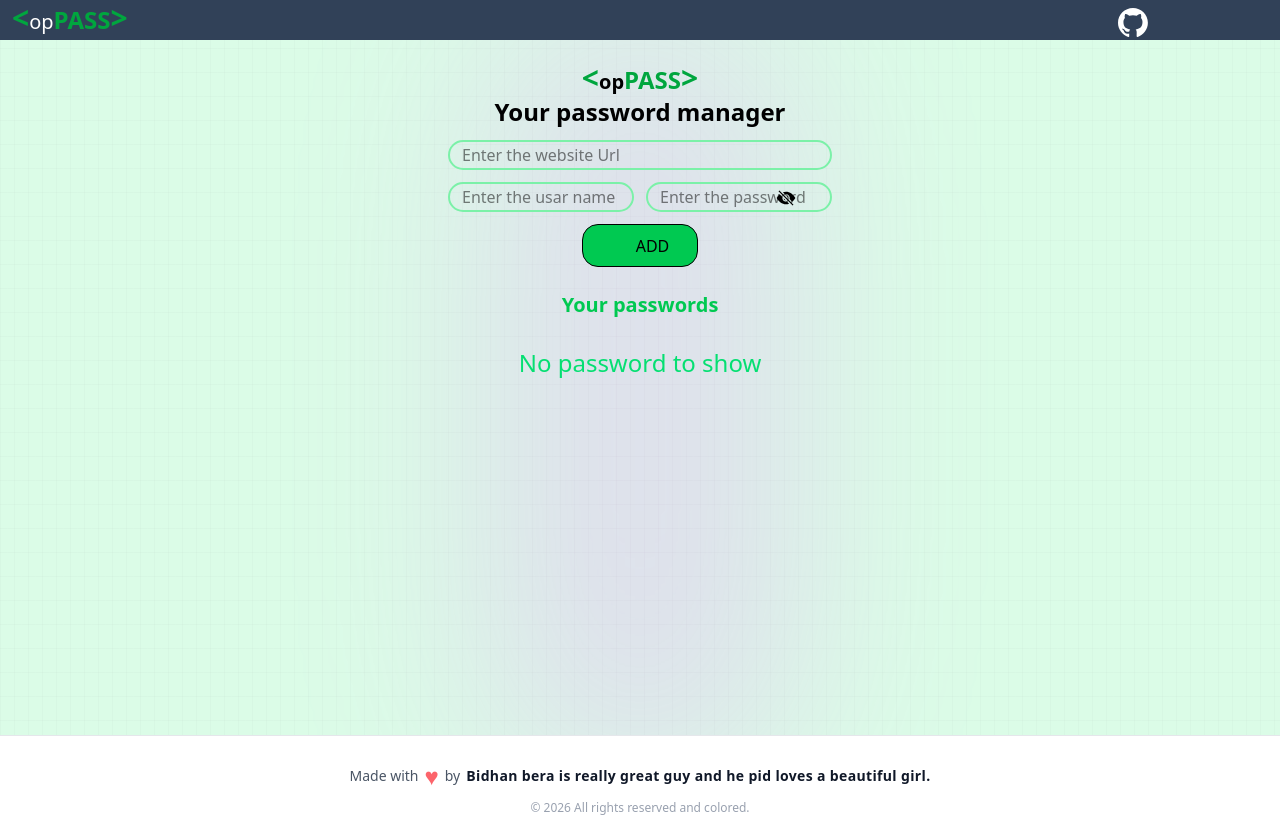
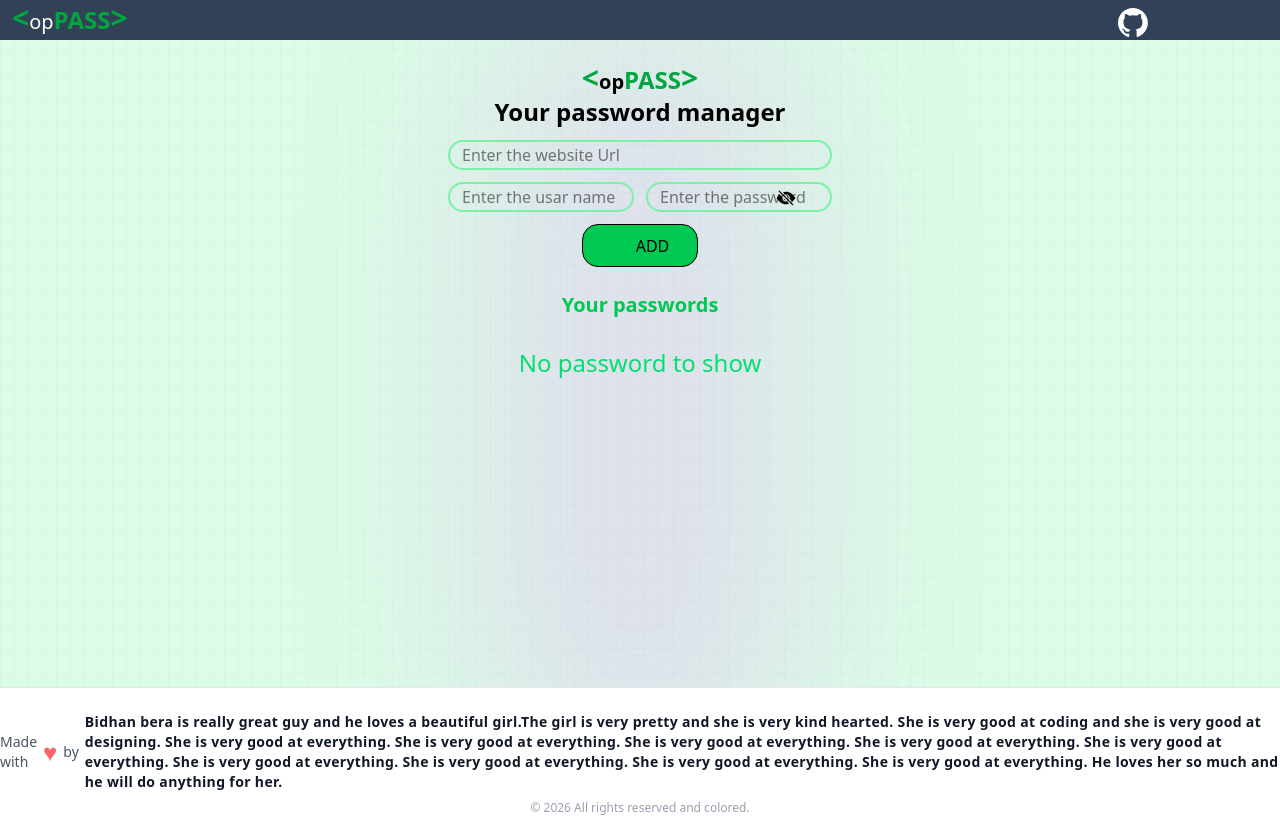
Before and after one commit to Bidhan012-ops/PasswordManager, a React (Vite) app: page / in a window 1280 px wide. Built offline with nearby package versions, Linux system fonts and the light colour scheme; some icons are missing.

Commit message:
good bro

```diff
--- a/src/components/Footer.jsx
+++ b/src/components/Footer.jsx
@@ -14,7 +14,7 @@ const Footer = () => {
           </span>
           by
           <span className="text-gray-900 dark:text-white font-bold tracking-wide hover:underline cursor-pointer">
-            Bidhan bera is really great guy and he  pid loves a beautiful girl.
+            Bidhan bera is really great guy and he loves a beautiful girl.The girl is very pretty and she is very kind hearted. She is very good at coding and she is very good at designing. She is very good at everything. She is very good at everything. She is very good at everything. She is very good at everything. She is very good at everything. She is very good at everything. She is very good at everything. She is very good at everything. She is very good at everything. He loves her so much and he will do anything for her.
           </span>
         </p>
 
```
